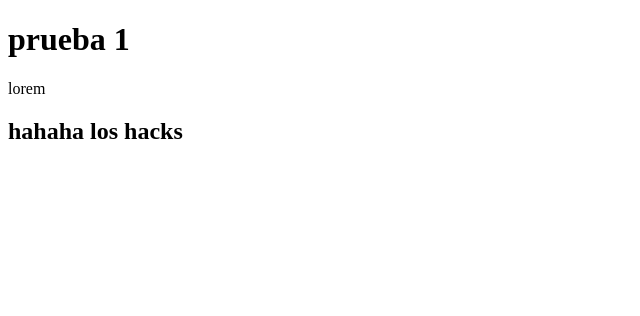
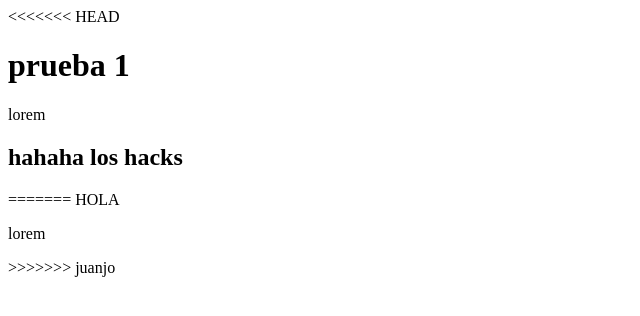
Before and after one commit to juanjols/mi-primer-reporte, a plain HTML site: page index.html in a window 1280 px wide. Shown: the whole page, without its empty margins (0-640 px from the left). Drawn offline with Linux system fonts and the light colour scheme.

Commit message:
no lo puedo cree

```diff
--- a/index.html
+++ b/index.html
@@ -7,8 +7,13 @@
     <title>Document</title>
 </head>
 <body>
+<<<<<<< HEAD
     <h1>prueba 1</h1>
     <p>lorem</p>
     <h2>hahaha los hacks</h2>
+=======
+   <h>HOLA</h>
+   <p>lorem</p>
+>>>>>>> juanjo
 </body>
 </html>
```
